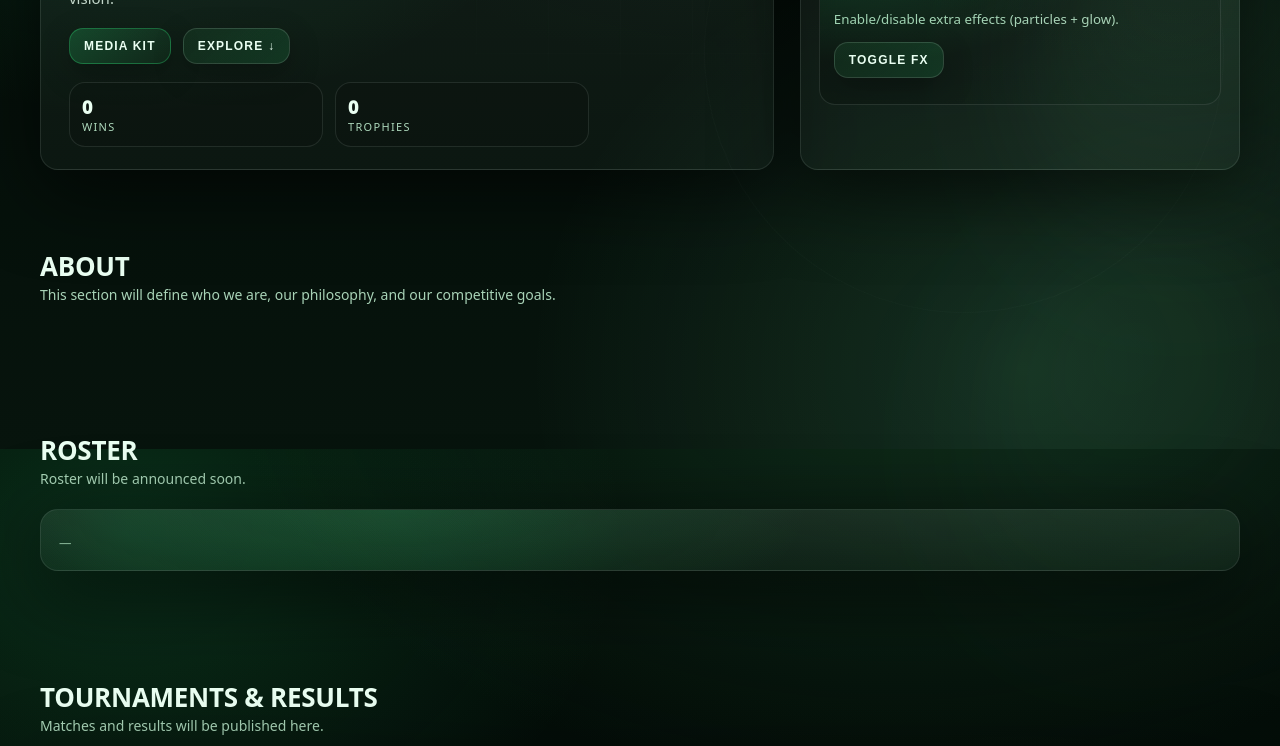
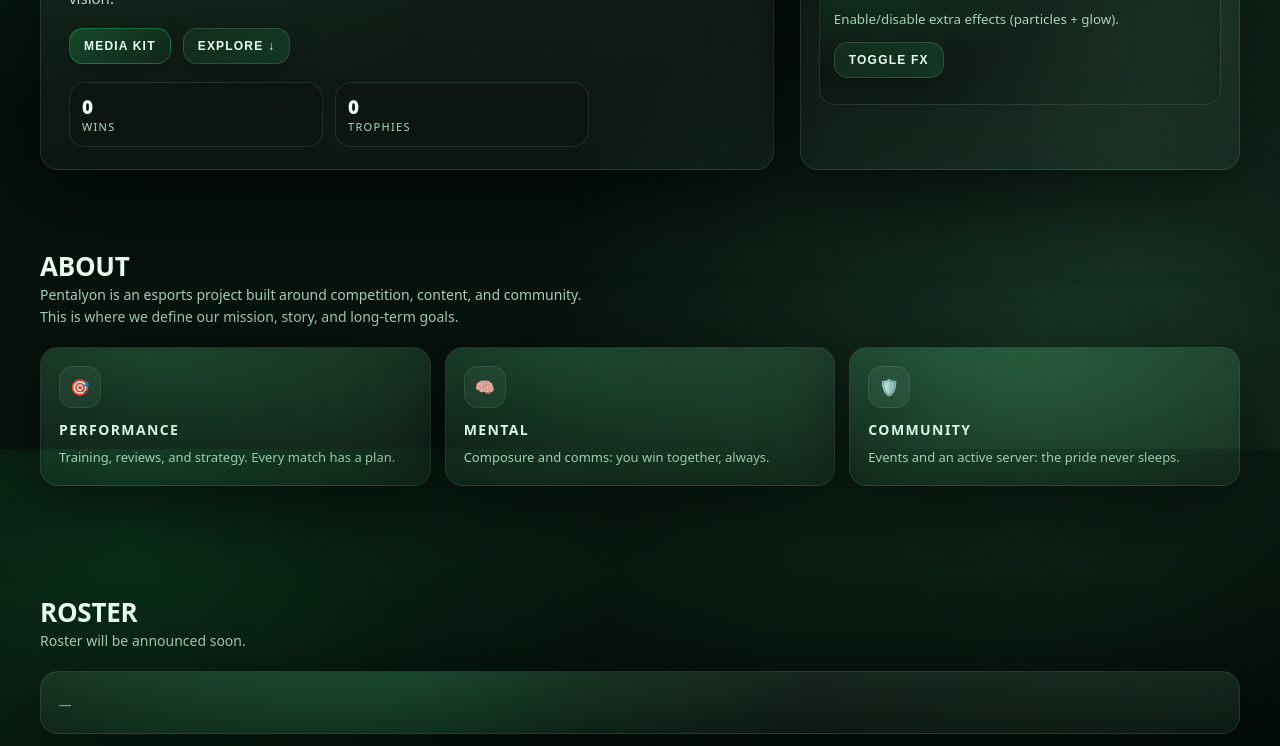
Before and after one commit to Pentalyon/Pentalyon, a plain HTML site: page index.html in a window 1280 px wide. Shown: the part 351-1097 px from the top of the page. Drawn offline with Linux system fonts and the light colour scheme.

Commit message:
Update index.html

```diff
--- a/index.html
+++ b/index.html
@@ -282,12 +282,19 @@
       font-size:14px
     }
 
-    .split{
-      display:grid;
-      grid-template-columns: 1fr 1fr;
-      gap:14px;
-      align-items:stretch;
+    .grid3{display:grid; grid-template-columns: repeat(3, 1fr); gap:14px;}
+    .feature{padding:18px}
+    .icon{
+      width:42px; height:42px; border-radius:14px;
+      background: rgba(234,255,242,.05);
+      border:1px solid rgba(234,255,242,.10);
+      display:grid; place-items:center;
+      margin-bottom:12px;
+      box-shadow: 0 12px 30px rgba(0,0,0,.22);
     }
+    .feature h3{margin:0 0 8px; font-size:14px; letter-spacing:.10em; text-transform:uppercase}
+    .feature p{margin:0; color: rgba(182,227,197,.92); line-height:1.6; font-size:13px}
+
     .list{padding:18px}
 
     footer{
@@ -316,7 +323,7 @@
 
     @media (max-width: 980px){
       .heroGrid{grid-template-columns: 1fr;}
-      .split{grid-template-columns: 1fr}
+      .grid3{grid-template-columns: 1fr}
       .links{display:none}
       .hamb{display:inline-flex; gap:8px; align-items:center}
     }
@@ -425,13 +432,35 @@
       </div>
     </section>
 
+    <!-- ABOUT restored (cards) -->
     <section id="about" class="section container">
       <div class="sectionHead reveal">
         <div>
           <h2>About</h2>
           <p>
-            This section will define who we are, our philosophy, and our competitive goals.
+            Pentalyon is an esports project built around competition, content, and community.
+            This is where we define our mission, story, and long-term goals.
           </p>
+        </div>
+      </div>
+
+      <div class="grid3">
+        <div class="card feature reveal">
+          <div class="icon" aria-hidden="true">🎯</div>
+          <h3>Performance</h3>
+          <p>Training, reviews, and strategy. Every match has a plan.</p>
+        </div>
+
+        <div class="card feature reveal">
+          <div class="icon" aria-hidden="true">🧠</div>
+          <h3>Mental</h3>
+          <p>Composure and comms: you win together, always.</p>
+        </div>
+
+        <div class="card feature reveal">
+          <div class="icon" aria-hidden="true">🛡️</div>
+          <h3>Community</h3>
+          <p>Events and an active server: the pride never sleeps.</p>
         </div>
       </div>
     </section>
@@ -493,7 +522,6 @@
     $("#year").textContent = new Date().getFullYear();
 
     $("#scrollBtn").addEventListener("click", () => $("#about").scrollIntoView({behavior:"smooth"}));
-
     $("#kitBtn").addEventListener("click", () => alert("Media Kit: add a PDF or a dedicated page."));
 
     // Reveal on scroll
```
